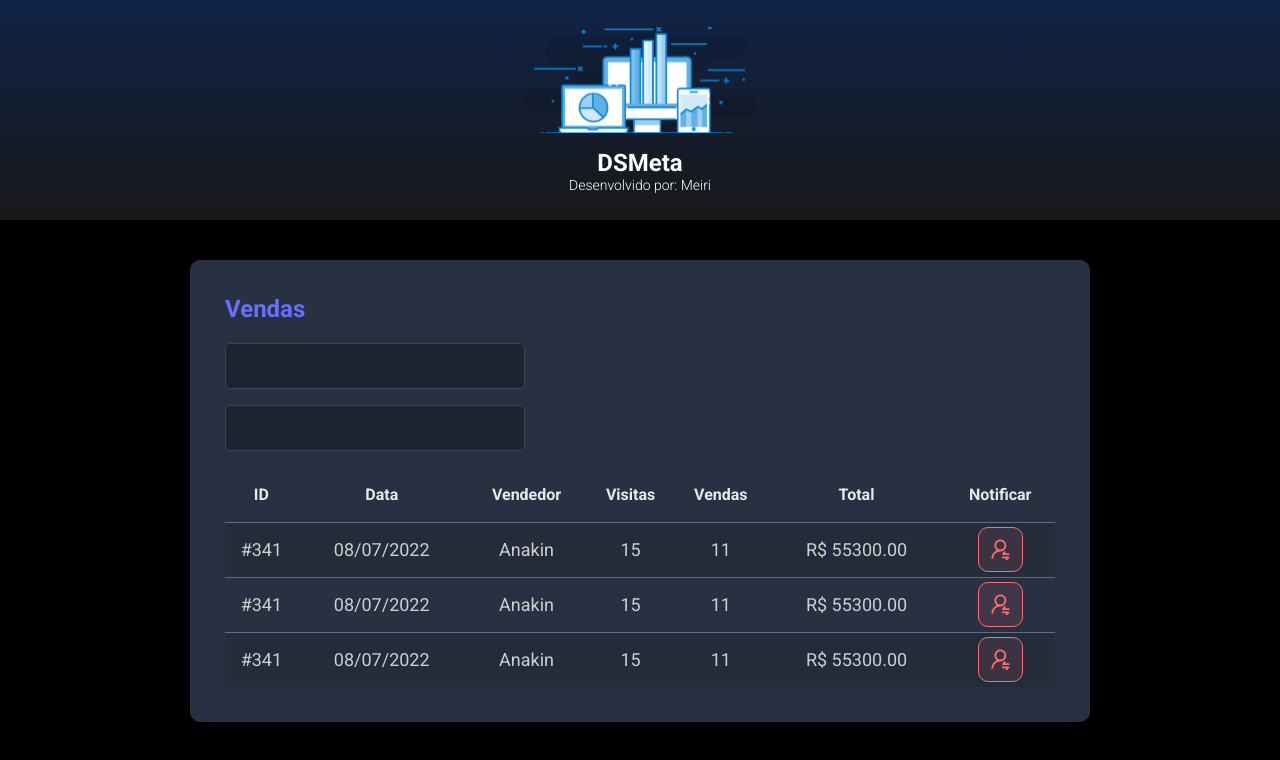
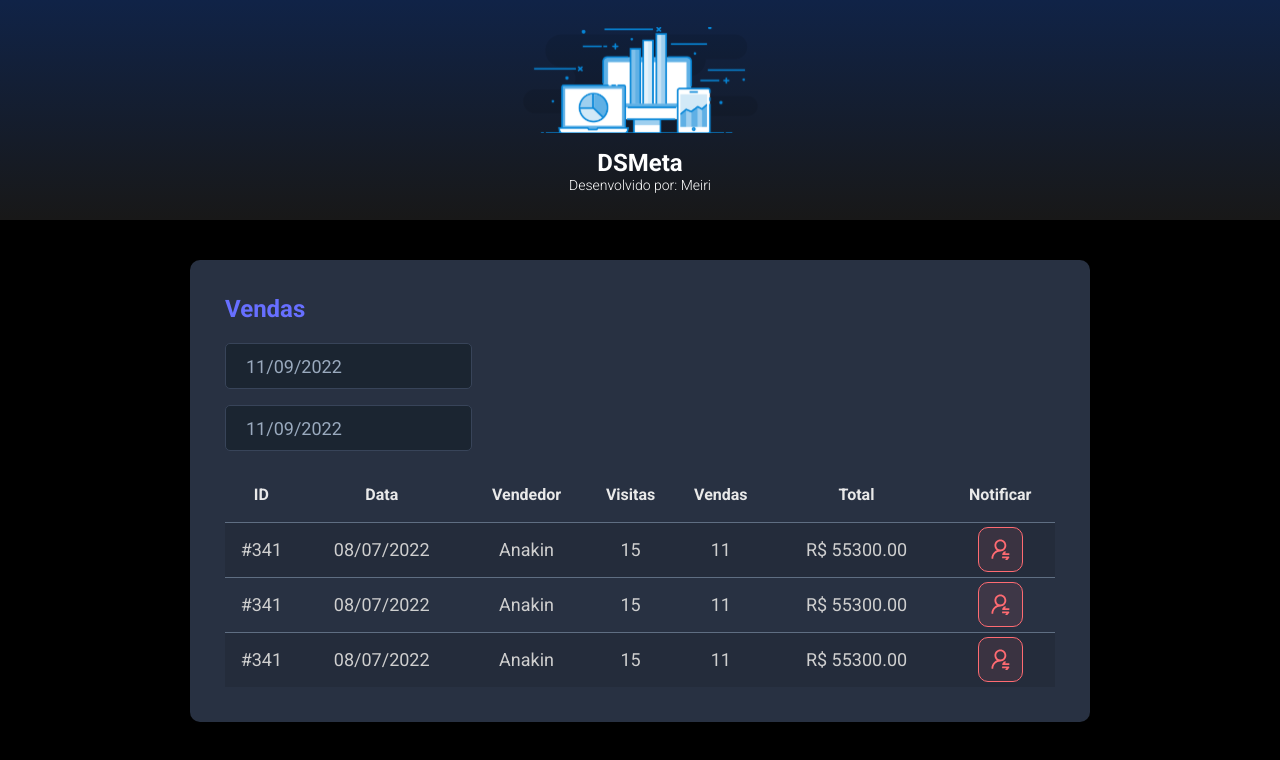
Before and after one commit to MeiriBernardina/dsmeta, a React (Vite) app in the folder frontend/: page / in a window 1280 px wide. Shown: the top 760 px of the page. Built offline with nearby package versions, Linux system fonts and the light colour scheme.

Commit message:
Datepicker

```diff
--- a/frontend/package.json
+++ b/frontend/package.json
@@ -9,7 +9,9 @@
     "preview": "vite preview"
   },
   "dependencies": {
+    "@types/react-datepicker": "4.4.2",
     "react": "^18.2.0",
+    "react-datepicker": "4.8.0",
     "react-dom": "^18.2.0"
   },
   "devDependencies": {
--- a/frontend/src/components/SalesCard/index.tsx
+++ b/frontend/src/components/SalesCard/index.tsx
@@ -1,15 +1,27 @@
-import NotificationButton from '../NotificationButton'
-import './styles.css'
-function SalesCard(){
+import DatePicker from 'react-datepicker';
+import 'react-datepicker/dist/react-datepicker.css';
+import NotificationButton from '../NotificationButton';
+import './styles.css';
+function SalesCard() {
   return (
     <div className="dsmeta-card">
       <h2 className="dsmeta-sales-title">Vendas</h2>
       <div>
         <div className="dsmeta-form-control-container">
-                <input className="dsmeta-form-control" type="text" />
+          <DatePicker
+            selected={new Date()}
+            onChange={(date: Date) => {}}
+            className="dsmeta-form-control"
+            dateFormat="dd/MM/yyyy"
+          />
         </div>
         <div className="dsmeta-form-control-container">
-                <input className="dsmeta-form-control" type="text" />
+          <DatePicker
+            selected={new Date()}
+            onChange={(date: Date) => {}}
+            className="dsmeta-form-control"
+            dateFormat="dd/MM/yyyy"
+          />
         </div>
       </div>
 
@@ -67,12 +79,10 @@
               </td>
             </tr>
           </tbody>
-
         </table>
       </div>
-
     </div>
-  )
+  );
 }
 
-export default SalesCard
+export default SalesCard;
```
Also changed, not shown: 1 other file (tests, documents, lock files or other folders). Lines whose indentation alone changed are shown as unchanged.
